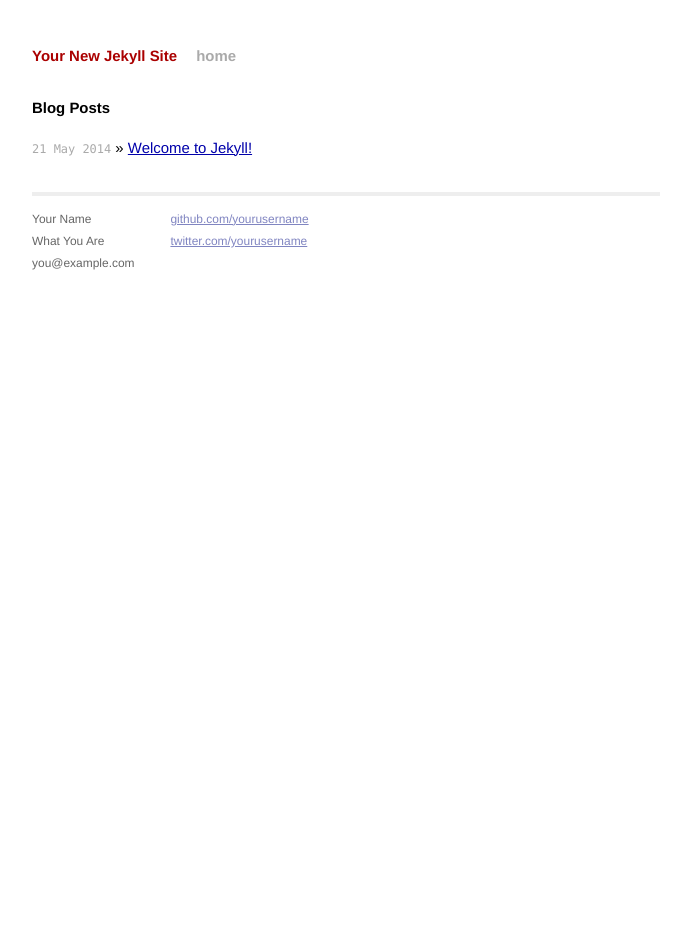
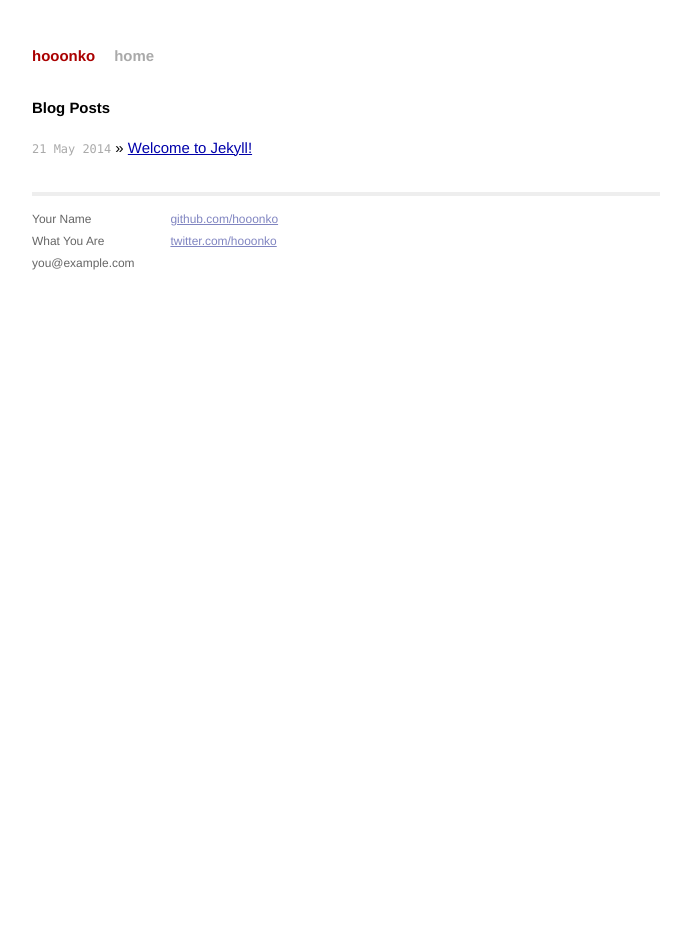
Before and after one commit to hooonko/hooonko.github.io, a Jekyll site: the page built from index.html, in a window 1280 px wide. Shown: the whole page, without its empty margins (294-985 px from the left). Built offline with Jekyll 4.4.1, drawn with Linux system fonts in a browser that asks for light colours; Markdown is read by kramdown in place of the engine named in the settings.

```diff
--- a/_config.yml
+++ b/_config.yml
@@ -1,3 +1,3 @@
-name: Your New Jekyll Site
+name: hooonko
 markdown: redcarpet
 pygments: true
--- a/_layouts/default.html
+++ b/_layouts/default.html
@@ -33,8 +33,8 @@
             </div>
             <div class="contact">
               <p>
-                <a href="https://github.com/yourusername">github.com/yourusername</a><br />
-                <a href="https://twitter.com/yourusername">twitter.com/yourusername</a><br />
+                <a href="https://github.com/hooonko">github.com/hooonko</a><br />
+                <a href="https://twitter.com/hooonko">twitter.com/hooonko</a><br />
               </p>
             </div>
           </div>
--- a/index.html
+++ b/index.html
@@ -1,6 +1,6 @@
 ---
 layout: default
-title: Your New Jekyll Site
+title: hooonko
 ---
 
 <div id="home">
```
Also changed, not shown: lab/jquery-mobile-tab-slide/index.html (added, +7 -0 lines).
